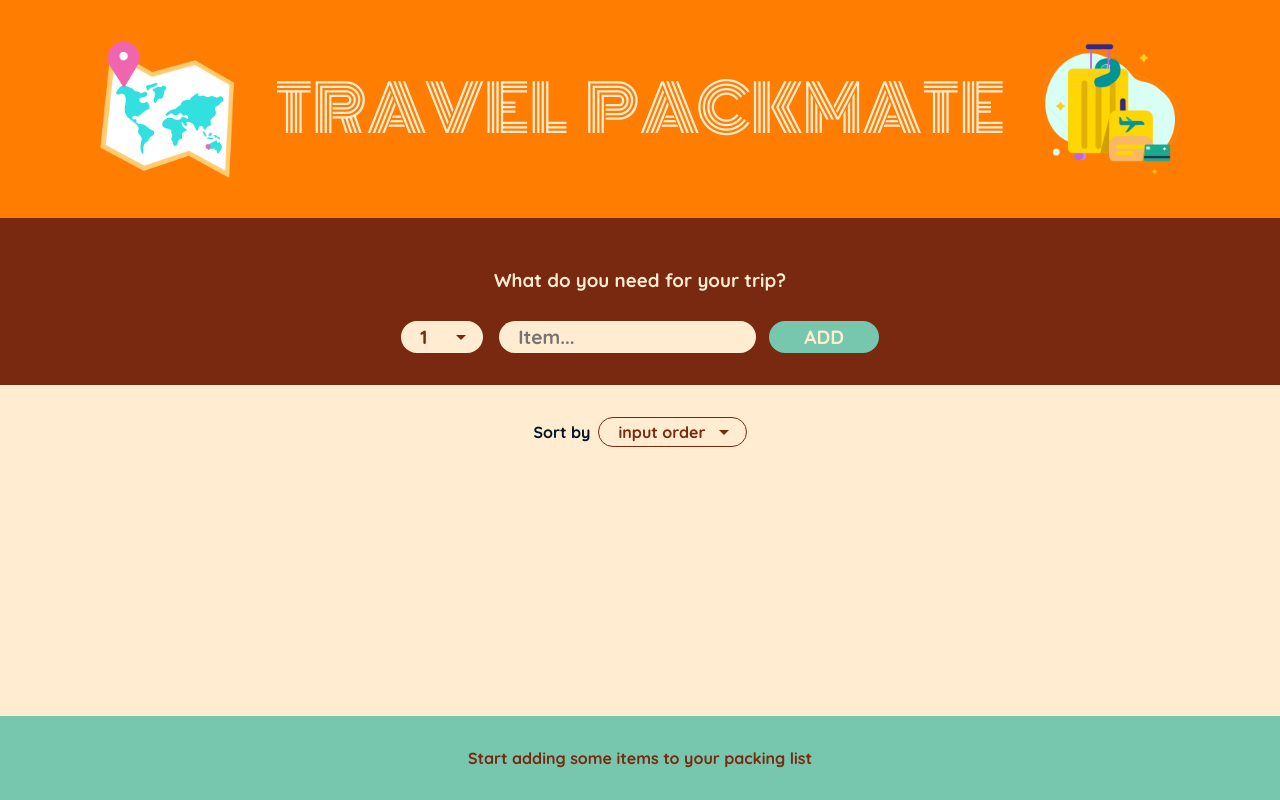
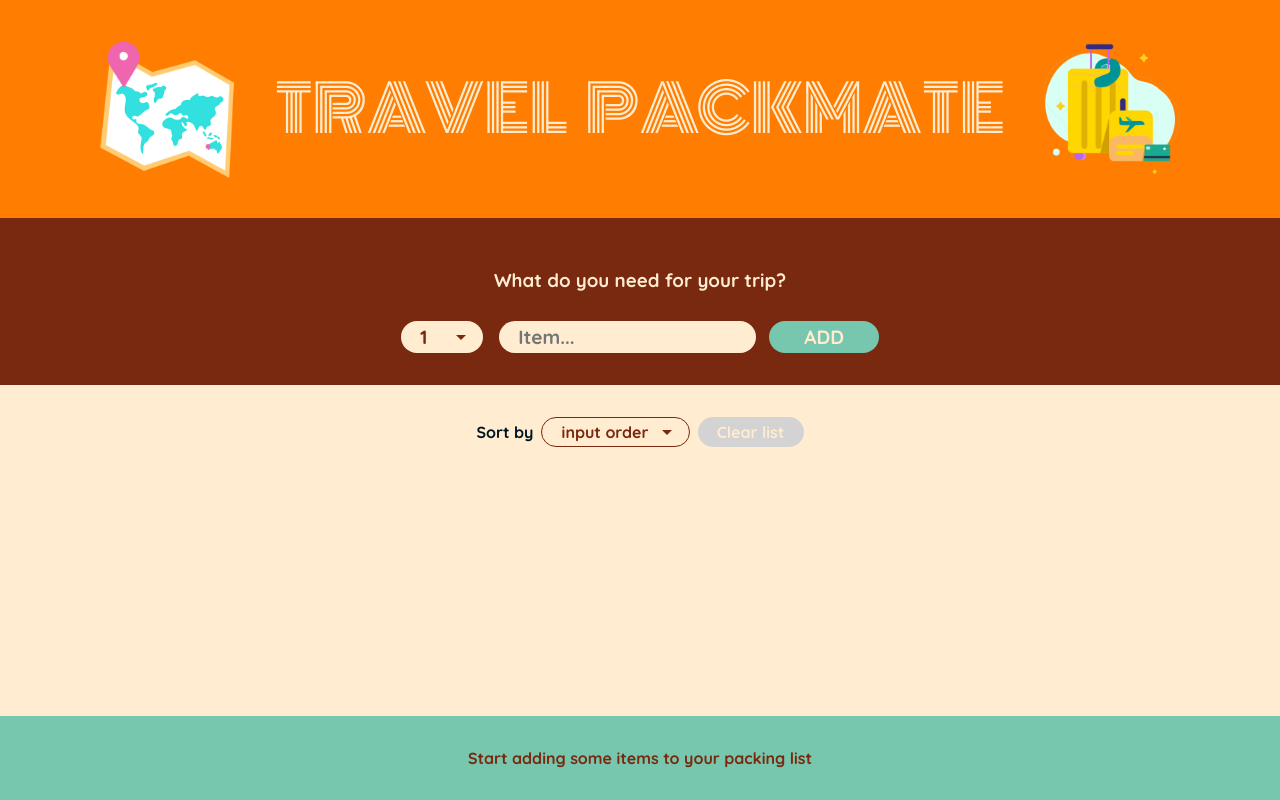
Before and after one commit to marinodilauro/react-03-travel-list, a React (Create React App) app: page / in a window 1280 px wide. Built offline with nearby package versions, Linux system fonts and the light colour scheme; a web font is replaced by a local one.

Commit message:
Add feature to clear list

```diff
--- a/src/App.js
+++ b/src/App.js
@@ -18,14 +18,19 @@ export default function App() {
   }
 
   function handleToggleItem(id) {
-    setItems(items => items.map(item => item.id === id ? { ...item, packed: !item.packed } : item))
+    setItems(items => items.map(item => item.id === id ? { ...item, packed: !item.packed } : item));
+  }
+
+  function handleClearList() {
+    const confirmed = window.confirm("Are you sure you wanna delete al items?\n⚠️ This is an irreversible action. ⚠️");
+    if (items.length > 0 && confirmed) setItems([]);
   }
 
   return (
     <div className="app">
       <Logo />
       <Form onAddItems={handleAddItems} />
-      <PackingList items={items} onDeleteItems={handleDeleteItems} onToggleItems={handleToggleItem} />
+      <PackingList items={items} onDeleteItems={handleDeleteItems} onToggleItems={handleToggleItem} onClearList={handleClearList} />
       <Stats items={items} />
     </div>
   );
@@ -84,7 +89,7 @@ function Form({ onAddItems }) {
 }
 
 // List component
-function PackingList({ items, onDeleteItems, onToggleItems }) {
+function PackingList({ items, onDeleteItems, onToggleItems, onClearList }) {
   const [sortBy, setSortBy] = useState("input");
   let sortedItems;
 
@@ -97,11 +102,14 @@ function PackingList({ items, onDeleteItems, onToggleItems }) {
 
       <div className="actions">
         <span>Sort by</span>
+
         <select value={sortBy} onChange={e => setSortBy(e.target.value)}>
           <option value="input">input order</option>
           <option value="description">description</option>
           <option value="status">status</option>
         </select>
+
+        <button onClick={onClearList} disabled={!items.length}>Clear list</button>
       </div>
 
       <ul>
@@ -115,9 +123,9 @@ function PackingList({ items, onDeleteItems, onToggleItems }) {
 function Item({ item, onDeleteItems, onToggleItems }) {
   return (
     <li>
-      <label class="checkbox_container">
+      <label className="checkbox_container">
         <input type="checkbox" value={item.packed} onChange={() => onToggleItems(item.id)} />
-        <span class="checkmark"></span>
+        <span className="checkmark"></span>
       </label>
       <span style={item.packed ? { textDecoration: "line-through" } : {}}>{item.quantity} {item.description}</span>
       <button onClick={() => onDeleteItems(item.id)} style={{ color: "red" }}>&times;</button>
--- a/src/style.css
+++ b/src/style.css
@@ -6,6 +6,7 @@
   --color-secondary: #ff7d00;
   --color-tertiary: #78290f;
   --color-dark: #76c7ad;
+  --color-dark-hover: #8cedce;
   --color-darker: #001524;
 }
 
@@ -87,6 +88,12 @@ body {
     background-color: var(--color-dark);
     color: var(--color-primary);
     padding: 0.25rem 2.2rem;
+
+    &:hover {
+      cursor: pointer;
+      background-color: var(--color-dark-hover);
+      color: var(--color-tertiary);
+    }
   }
 }
 
@@ -131,10 +138,34 @@ select {
       font-weight: 700;
     }
 
-    button,
+    button {
+      background-color: var(--color-dark);
+      color: var(--color-primary);
+      border: none;
+      border-radius: 10rem;
+      padding: 0.32rem 1.2rem;
+      font-family: inherit;
+      font-weight: 700;
+      font-size: clamp(0.8rem, 2vw, 1rem);
+
+      &:hover {
+        cursor: pointer;
+        background-color: var(--color-dark-hover);
+        color: var(--color-tertiary);
+      }
+
+      &:disabled {
+        background-color: lightgrey;
+        color: var(--color-primary);
+
+        &:hover {
+          cursor: not-allowed;
+        }
+      }
+    }
+
     select {
       font-size: clamp(0.8rem, 2vw, 1rem);
-
       background-color: var(--color-primary);
       border: 1px solid var(--color-tertiary);
     }
```
